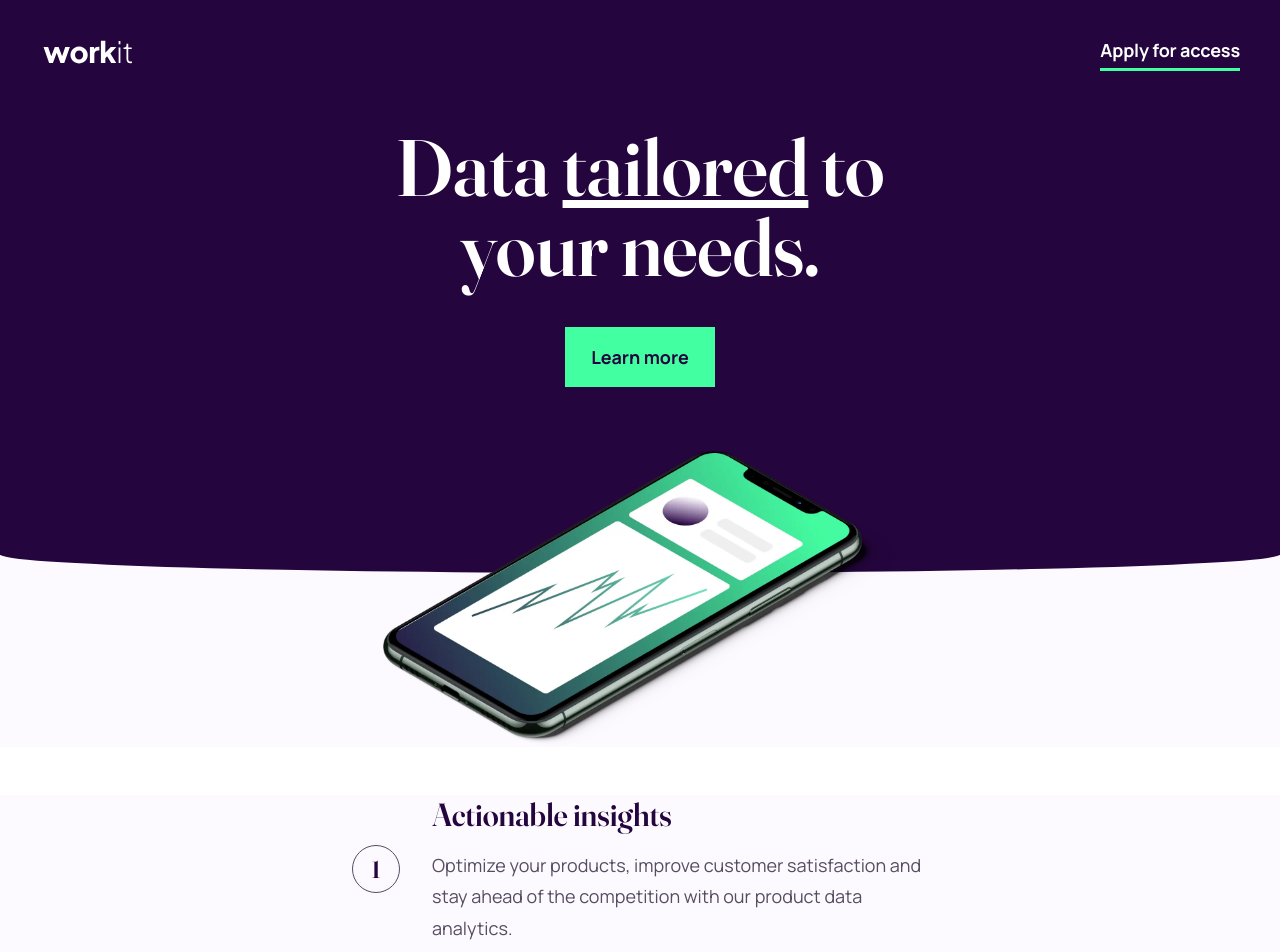
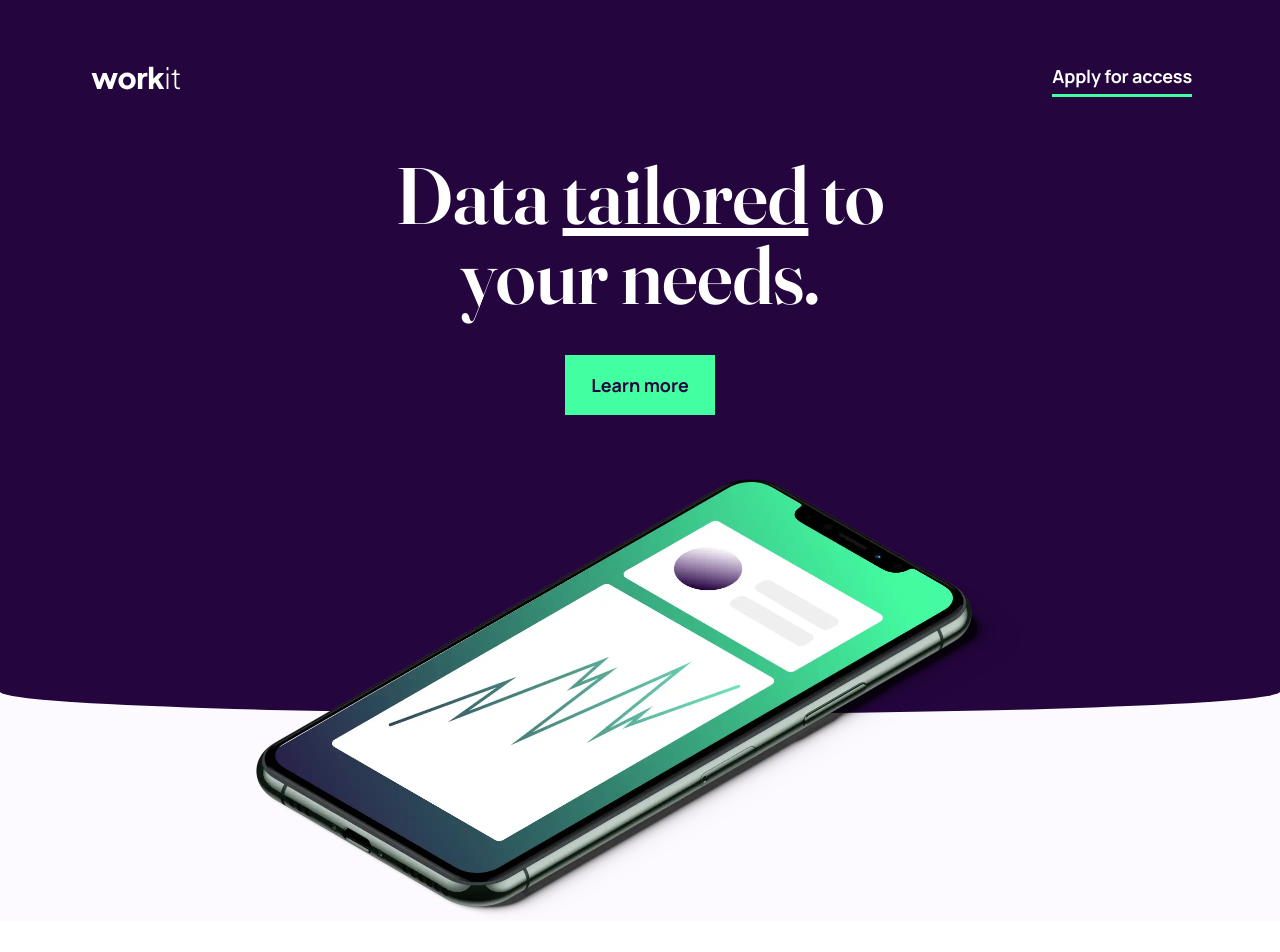
Before and after one commit to DarkstarXDD/workit-landing-page, a website built with Vite: page index.html in a window 1280 px wide. Shown: the top 952 px of the page. Built offline with nearby package versions, Linux system fonts and the light colour scheme.

Commit message:
style updates for large screens

```diff
--- a/index.html
+++ b/index.html
@@ -38,7 +38,8 @@
   </head>
 
   <body class="flex-column">
-    <header class="header">
+    <header class="header flex-column">
+      <div class="header-wrapper">
         <a href="#" aria-label="Workit - Home">
           <img
             class="logo"
@@ -49,6 +50,7 @@
           />
         </a>
         <a class="header__cta" href="#">Apply for access</a>
+      </div>
     </header>
 
     <main class="main flex-column">
--- a/styles.css
+++ b/styles.css
@@ -114,10 +114,15 @@ body {
 
 .header {
   width: 100%;
+  background-color: var(--clr-primary-700);
+}
+
+.header-wrapper {
+  width: 100%;
+  max-width: 74rem;
   display: flex;
   justify-content: space-between;
   align-items: center;
-  background-color: var(--clr-primary-700);
   padding: 2rem 1rem;
 }
 
@@ -173,12 +178,12 @@ body {
   max-width: 25rem;
   font-family: var(--ff-heading);
   font-size: var(--fs-primary-heading);
+  font-weight: var(--fw-semi-bold);
   line-height: 1;
   margin-top: 2rem;
 }
 
 .hero__title em {
-  font-weight: var(--fw-semi-bold);
   font-style: normal;
   text-decoration: underline;
 }
@@ -321,7 +326,7 @@ body {
     --fs-900: 3.75rem;
   }
 
-  .header {
+  .header-wrapper {
     padding: 2rem 2.5rem;
   }
 
@@ -407,7 +412,46 @@ body {
     --fs-900: 5rem;
   }
 
+  .header-wrapper {
+    padding: 3.625rem 2.5rem;
+  }
+
+  .section {
+    padding-inline: 2.5rem;
+  }
+
   .hero__title {
     max-width: 32rem;
+    margin-top: 0;
+  }
+
+  .hero__img {
+    width: 100%;
+    max-width: 48rem;
+    margin-top: 1.5rem;
+  }
+
+  .features {
+    max-width: 69.625rem;
+    text-align: center;
+    flex-direction: row;
+  }
+
+  .feature {
+    grid-template-areas:
+      "number"
+      "title"
+      "description";
+    justify-items: center;
+    gap: 1.75rem 0;
+  }
+
+  .feature__number {
+    width: 3.5rem;
+    height: 3.5rem;
+  }
+
+  .feature__title {
+    margin-top: 1.75rem;
   }
 }
```
Lines whose indentation alone changed are shown as unchanged.
